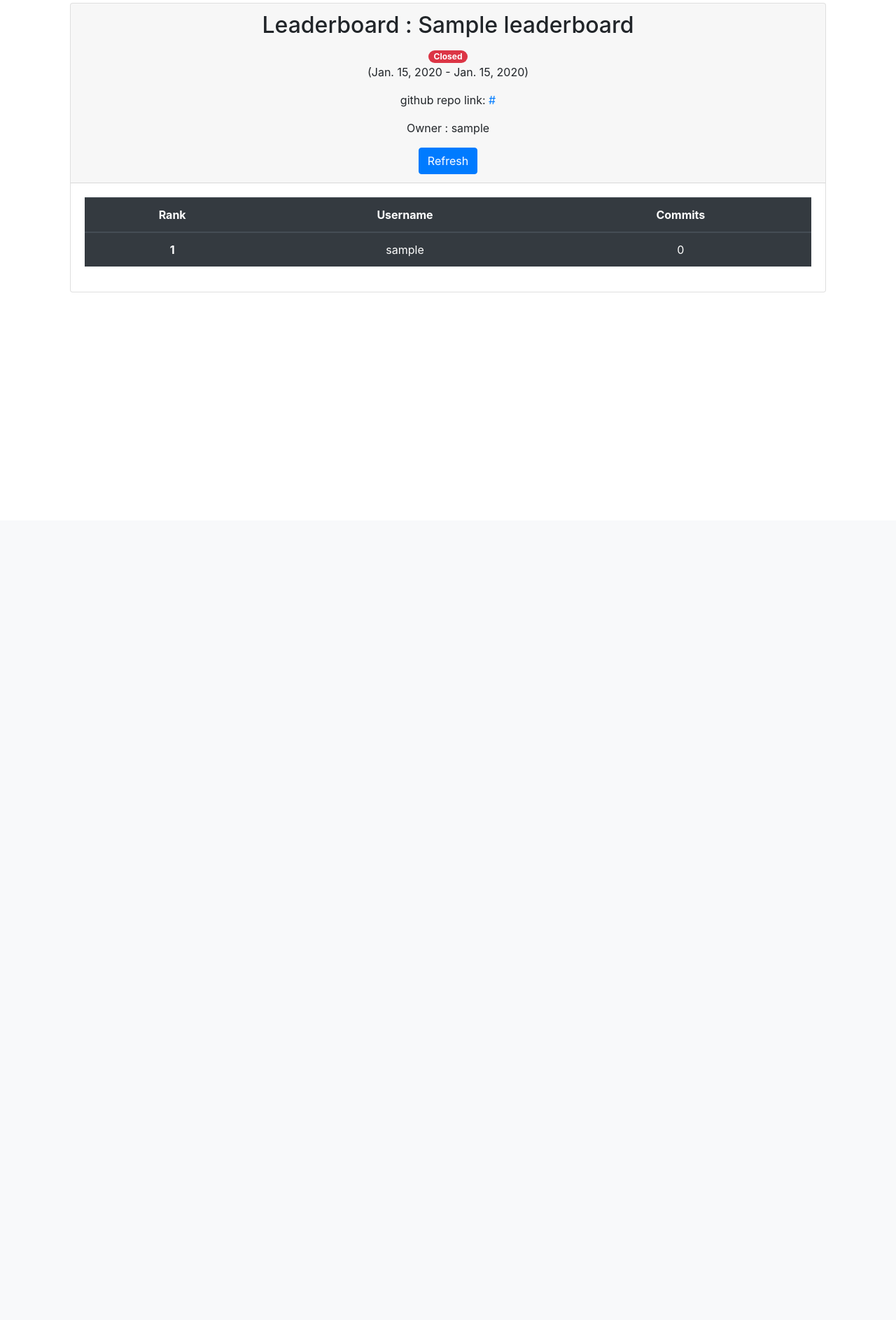
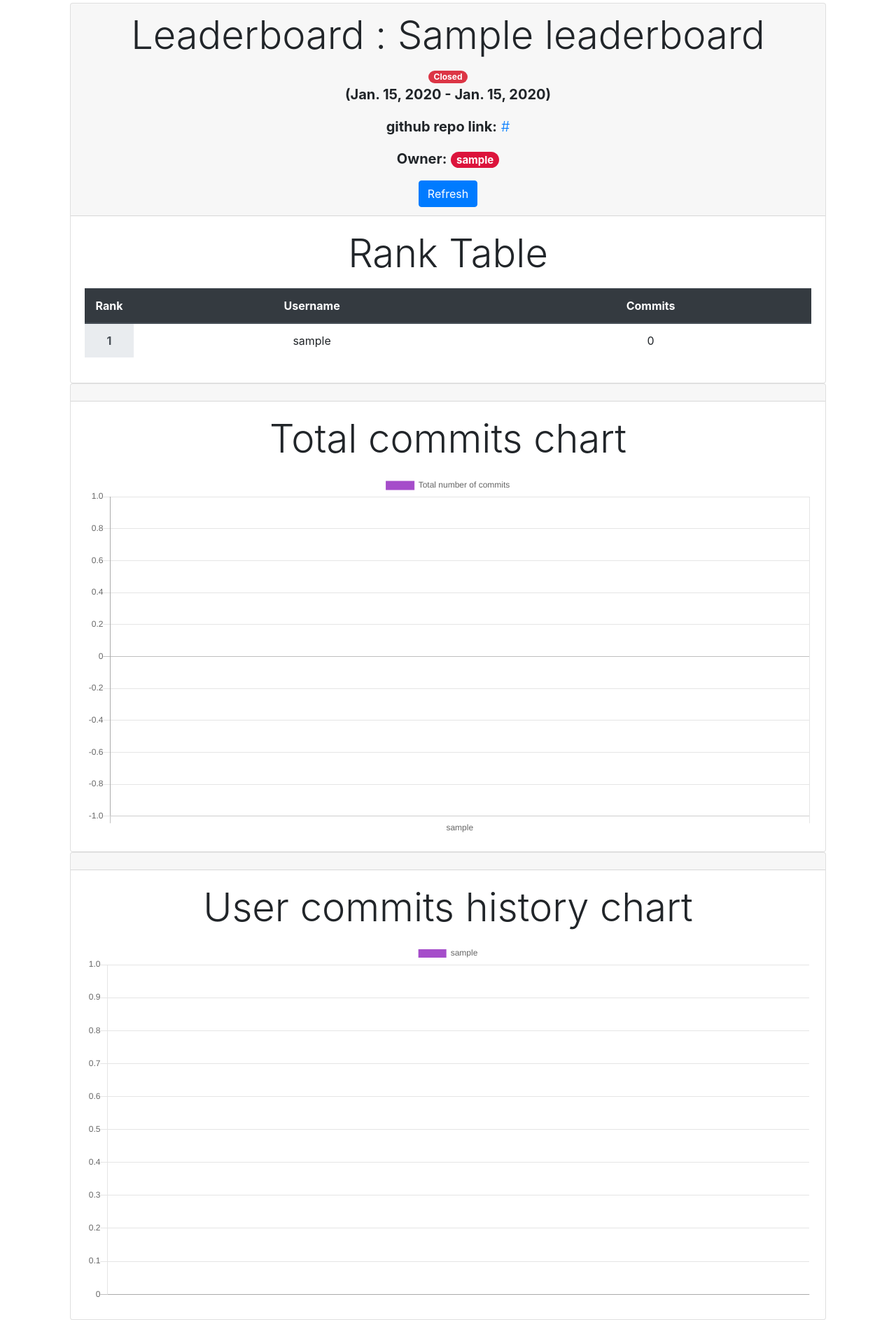
Before and after one commit to jacksonet00/github-leaderboard, a Django app: page /app/leaderboard/1 in a window 1280 px wide. Shown: the part 56-1943 px from the top of the page at 70% size. Before the commit the page ends 474 px from the top, so only its background shows below. Run offline with Django 3.2, Linux system fonts and the light colour scheme; a user stored in the database is signed in; tables that the repository leaves empty hold one stand-in row (values such as "Sample post"); some libraries are stand-ins or nearby versions.

Commit message:
Charts are added to Leaderboard Page

```diff
--- a/github_leaderboard/app/methods.py
+++ b/github_leaderboard/app/methods.py
@@ -4,6 +4,7 @@ from allauth.socialaccount.models import SocialToken
 from django.contrib.auth import get_user_model
 from django.shortcuts import get_object_or_404
 from github import Github
+from datetime import datetime, timedelta
 
 from . import models
 
@@ -95,3 +96,8 @@ def dump_commits(leaderboard):
     Used when changing a repo_url, for example
     """
     models.Commit.objects.filter(leaderboard=leaderboard).delete()
+
+
+def daterange(start_date, end_date):
+    for n in range(int((end_date - start_date).days)):
+        yield start_date + timedelta(n)
--- a/github_leaderboard/app/models.py
+++ b/github_leaderboard/app/models.py
@@ -1,9 +1,12 @@
 import datetime as dt
+from datetime import datetime, timedelta
 
 from django.contrib.auth import get_user_model
 from django.db import models
 from django.db.models import Count
 from django.utils import timezone
+import pytz
+
 
 User = get_user_model()
 
@@ -140,7 +143,7 @@ class Commit(models.Model):
     message = models.TextField()
     url = models.URLField()
     html_url = models.URLField()
-    timestamp = models.DateTimeField()
+    timestamp = models.DateField()
 
     date_created = models.DateTimeField(auto_now_add=True)
     date_modified = models.DateTimeField(auto_now=True)
--- a/github_leaderboard/app/views.py
+++ b/github_leaderboard/app/views.py
@@ -11,8 +11,14 @@ from django.utils.decorators import method_decorator
 from django.views import View
 from github import GithubException
 
+from datetime import datetime, timedelta
+
 from github_leaderboard.app.forms import CreateLeaderboardForm, ManageLeaderboardForm
 from github_leaderboard.app.models import Leaderboard
+from django.db.models import Count
+
+import random
+
 
 from . import methods, models, scheduled_tasks
 
@@ -51,9 +57,61 @@ class LeaderboardView(View):
         leaderboard = get_object_or_404(models.Leaderboard, id=id)
         entries = leaderboard.get_ranked_user_commit_data()
 
+        data_chart1 = []
+        labels_chart1 = []
+
+        datasets = {}
+
+        for entry in entries:
+            # generate randor color for dataset (for chart2)
+            random_value = lambda: random.randint(0,255)
+            color = '#%02X%02X%02X' % (random_value(),random_value(),random_value())
+
+            # Prepare labels and data for chart1
+            labels_chart1.append(entry["user"])
+            data_chart1.append(entry["total"])
+
+            # initialize dataset for chart2
+            datasets[entry["user"]] = {
+                "label":entry["user"],
+                "data":[],
+                "backgroundColor":color,
+            }
+
+
+        user_set = set(
+            entity[0]
+            for entity in leaderboard.participants.all().values_list("github_username")
+        )
+
+        data_chart2 = []
+        labels_chart2 = []
+
+        # iterate over all days between start and end of leaderboard
+        for date in methods.daterange(leaderboard.start, leaderboard.end):
+            labels_chart2.append( str(date.date()))
+
+            # get only those commits which are made at current date
+            commits = models.Commit.objects.filter(leaderboard=leaderboard, timestamp=date.date())
+            count = commits.values('user').annotate(total=Count("user"))
+
+            # append those users's commit count who have made commits at current date
+            for entry in count:
+                datasets[entry["user"]]['data'].append(entry['total'])
+
+            # append those users's commit count who do not have made any commits at current date
+            for user in user_set.difference(set(entity["user"] for entity in count)):
+                datasets[entry["user"]]['data'].append(0)
+
         context = {
             "leaderboard": leaderboard,
             "entries": entries,
+
+            "data_chart1": data_chart1,
+            "labels_chart1": labels_chart1,
+
+            "labels_chart2": labels_chart2,
+            "datasets": datasets,
         }
         return render(request, "pages/leaderboard.html", context)
 
--- a/github_leaderboard/templates/pages/leaderboard.html
+++ b/github_leaderboard/templates/pages/leaderboard.html
@@ -1,11 +1,12 @@
 {% extends "base.html" %}
 
 {% block content %}
+<script src="https://cdn.jsdelivr.net/npm/chart.js@2.9.3/dist/Chart.min.js"></script>
 <div class="container">
     <div class="card text-center">
         <div class="card-header">
 
-            <h2 class="card-title text-center ">Leaderboard : {{leaderboard.name}}
+            <h2 class="card-title text-center display-4">Leaderboard : {{leaderboard.name}}
             </h2>
             {% if leaderboard.closed %}
             <span class="badge badge-pill badge-danger">Closed</span>
@@ -13,37 +14,40 @@
             <span class="badge badge-pill badge-success">Active</span>
             {% endif %}
 
-            <p class="card-text col">({{leaderboard.start.date}} - {{leaderboard.end.date}})</p>
+            <p class="card-text col lead font-weight-bold">({{leaderboard.start.date}} - {{leaderboard.end.date}})</p>
 
-            <p class="card-text col">github repo link: <a target="_blank"
+            <p class="card-text col lead"><span class="font-weight-bold">github repo link:</span> <a target="_blank"
                     href="{{leaderboard.repo_url}}">{{leaderboard.repo_url}}</a></p>
-            <p class="card-text col">Owner : {{leaderboard.owner}} </p>
+            <p class="card-text col lead"><span class="font-weight-bold">Owner:</span> <span
+                    class="badge text-white py-1 px-2  rounded-pill"
+                    style="background-color: crimson;">{{leaderboard.owner}}</span> </p>
             <a href="{% url 'leaderboard_refresh' id=leaderboard.id %}" class="btn btn-primary">Refresh</a>
 
             {% if request.user == leaderboard.owner and not leaderboard.closed %}
             <a href="{% url 'manage_leaderboard_participants' id=leaderboard.id %}" class="btn btn-primary">Manage
                 Participant</a>
             <a href="{% url 'manage_leaderboard' id=leaderboard.id %}" class="btn btn-primary">Manage Leaderboard</a>
-            <a href="{% url 'close_leaderboard_if_ended' id=leaderboard.id %}" class="btn btn-primary">Close if Ended</a>
+            <a href="{% url 'close_leaderboard_if_ended' id=leaderboard.id %}" class="btn btn-primary">Close if
+                Ended</a>
             {% endif %}
 
         </div>
 
         <div class="card-body">
-            <table class="table table-dark">
-                <thead>
+            <div class="display-4 text-center mb-3">Rank Table</div>
+
+            <table class="table  table-hover">
+                <thead class="thead-dark">
                     <tr>
                         <th scope="col">Rank</th>
                         <th scope="col">Username</th>
                         <th scope="col">Commits</th>
                     </tr>
                 </thead>
-                <tbody>
+                <tbody class="thead-light">
                     {% for entry in entries %}
                     <tr>
-                        <th scope="row">{{forloop.counter}}</th>
-                        <!-- <td>{{entry.0}}</td>
-                        <td>{{entry.1}}</td> -->
+                        <th scope="row" style="width: 70px;">{{forloop.counter}}</th>
                         <td>{{entry.user}}</td>
                         <td>{{entry.total}}</td>
                     </tr>
@@ -52,6 +56,128 @@
             </table>
 
         </div>
+
+
+    </div>
+
+    <div class="card">
+        <div class="card-header"></div>
+        <div class="card-body">
+            <div class="display-4 text-center mb-3">Total commits chart</div>
+            <div id="container">
+                <canvas id="chart"></canvas>
+            </div>
+        </div>
+    </div>
+
+    <div class="card">
+        <div class="card-header"></div>
+        <div class="card-body">
+            <div class="display-4 text-center mb-3">User commits history chart</div>
+            <div id="container">
+                <canvas id="chart2"></canvas>
+            </div>
+        </div>
     </div>
 </div>
+
+
+<script>
+
+    const data1 = {
+        labels: {{ labels_chart1 | safe}},
+        datasets: [
+            {
+                label: 'Total number of commits',
+                data: {{ data_chart1 }},
+                backgroundColor: [ {% for key, value in datasets.items %}"{{ value.backgroundColor }}",{% endfor %} ],
+                borderColor: [ {% for key, value in datasets.items %}"{{ value.backgroundColor }}",{% endfor %} ],
+                borderWidth: 1,
+            },
+        ]
+    };
+
+    const config_chart1 = {
+        type: 'bar',
+        data: data1,
+        options: {
+            responsive: true,
+            plugins: {
+                tooltip: {
+                    mode: 'index',
+                    intersect: false
+                },
+                title: {
+                    display: true,
+                    text: 'Total commits chart'
+                }
+            },
+            scales: {
+                x: {
+                    title: {
+                        display: true,
+                        text: 'User'
+                    }
+                },
+                y: {
+                    title: {
+                        display: true,
+                        text: 'Total number of commits'
+                    },
+                    min: 0,
+                }
+            }
+        },
+    };
+
+
+    const data2 = {
+        labels: {{ labels_chart2 | safe}},
+        datasets: [
+            // {
+            //     label: 'Number of Commits',
+            //     data: {{ data_chart1 }},
+            // },
+            {% for key, value in datasets.items %}
+            {
+                label: "{{value.label}}",
+                data: {{ value.data }},
+                backgroundColor: "{{ value.backgroundColor }}",
+                // borderColor: "{{ value.backgroundColor }}",
+            },
+            {% endfor %}
+        ]
+    };
+
+    const config_chart2 = {
+    type: 'bar',
+    data: data2,
+    options: {
+        plugins: {
+            title: {
+                display: true,
+                text: 'User wise commits history'
+            },
+        },
+        responsive: true,
+        scales: {
+            x: {
+                stacked: true,
+            },
+            y: {
+                stacked: true
+            }
+        }
+    }
+    };
+
+    window.onload = function () {
+        var ctx_1 = document.getElementById('chart').getContext('2d');
+        window.myPie = new Chart(ctx_1, config_chart1);
+
+        var ctx_2 = document.getElementById('chart2').getContext('2d');
+        window.myPie = new Chart(ctx_2, config_chart2);
+    };
+
+</script>
 {% endblock content %}
```
Also changed, not shown: github_leaderboard/app/migrations/0013_auto_20210417_0631.py (added).
